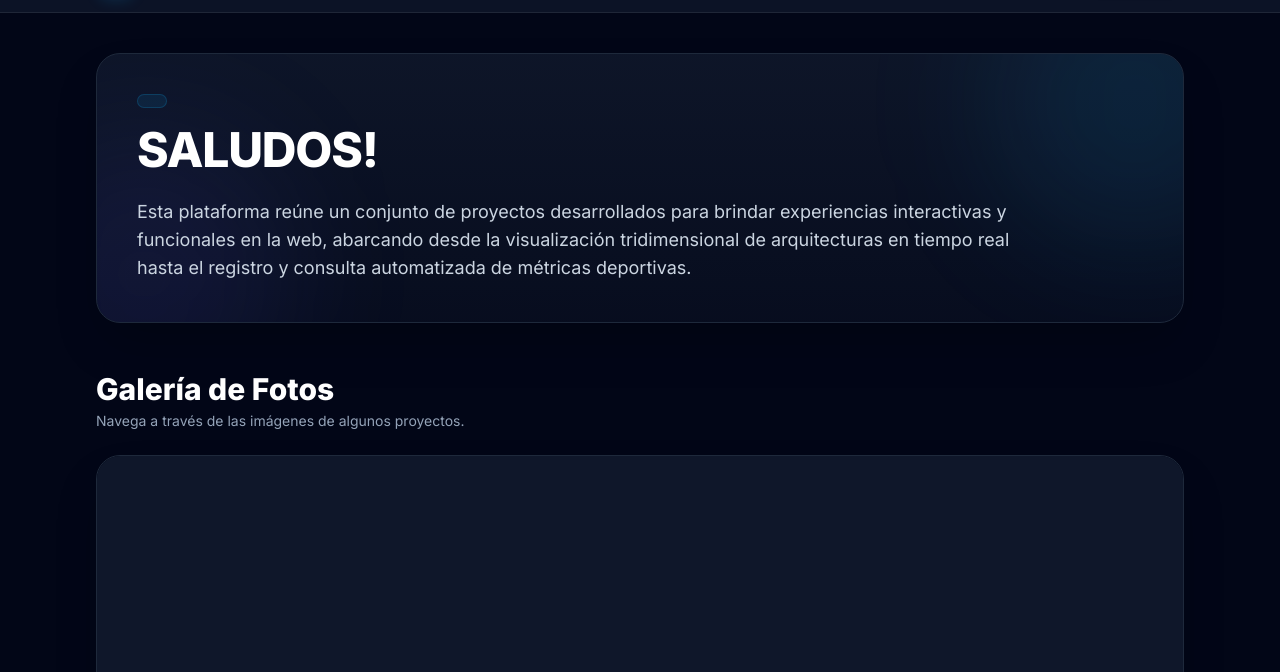
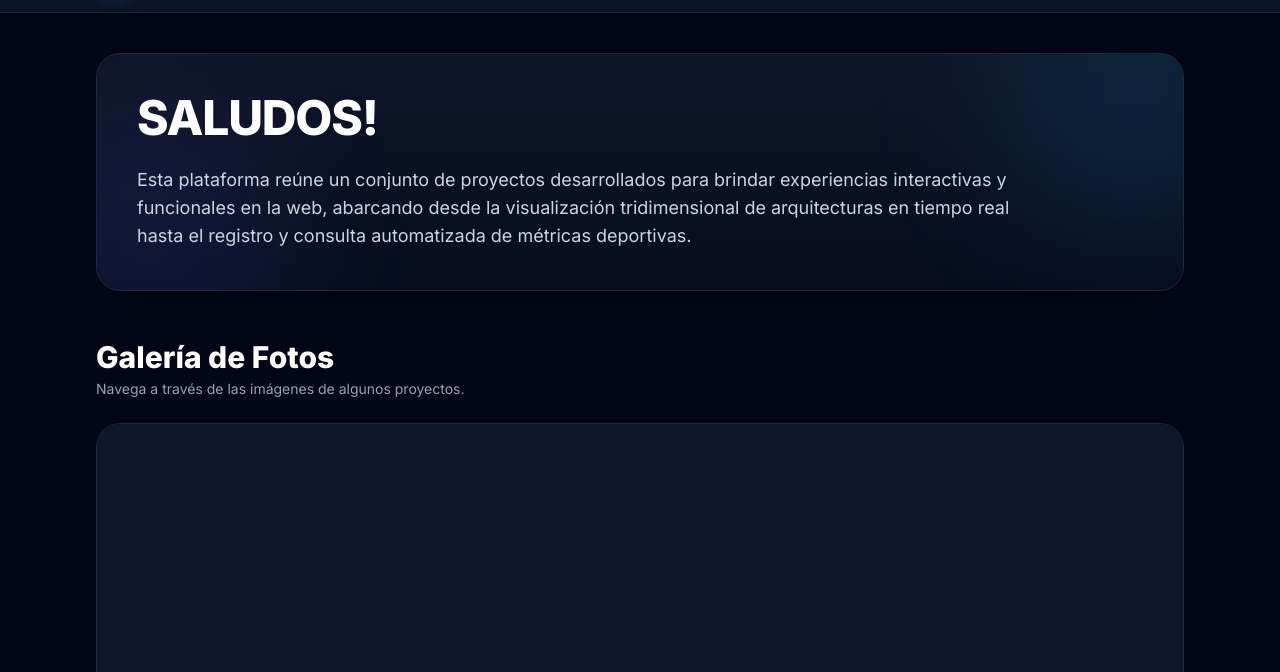
Before and after one commit to lugi2050-dotcom/carrera-nfc, a plain HTML site: page index.html in a window 1280 px wide. Shown: the part 68-740 px from the top of the page. Drawn offline with nearby package versions, Linux system fonts and the light colour scheme.

Commit message:
Update index.html

```diff
--- a/index.html
+++ b/index.html
@@ -99,8 +99,6 @@
 
             <div class="relative z-10 max-w-4xl space-y-6">
                 <div>
-                    <div class="inline-flex items-center gap-2 px-3.5 py-1.5 rounded-full text-xs font-semibold bg-brand-500/10 text-brand-400 border border-brand-500/20 mb-3">
-                    </div>
                     <h1 class="text-3xl sm:text-4xl lg:text-5xl font-extrabold tracking-tight text-white leading-tight">
                         SALUDOS!
                     </h1>
```
